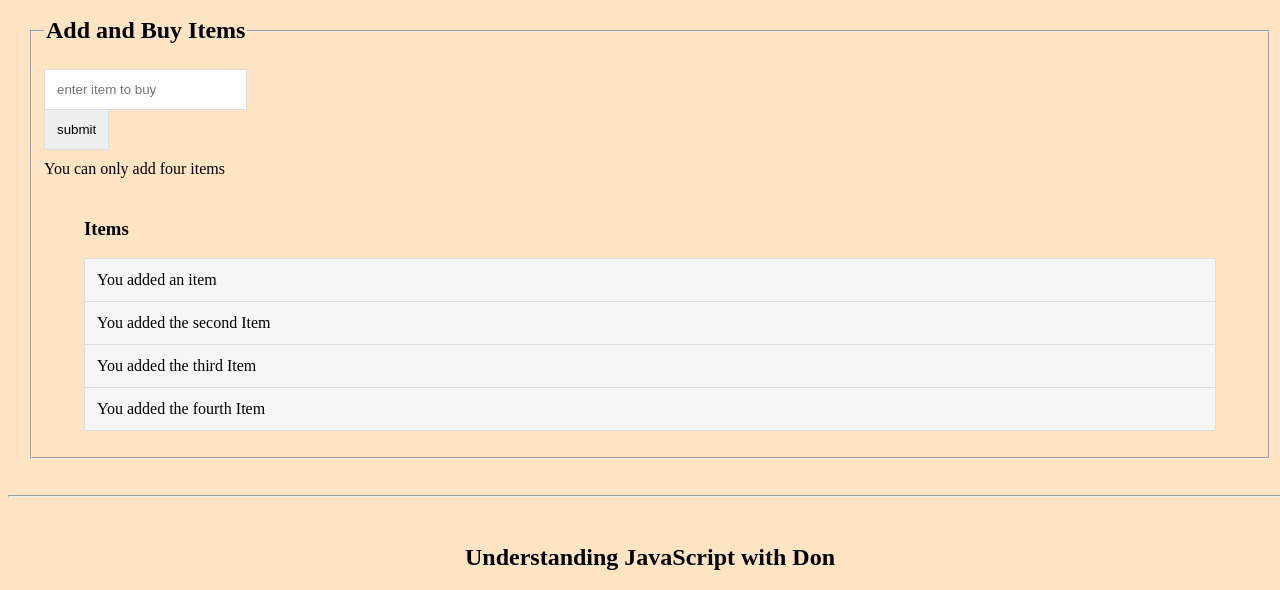
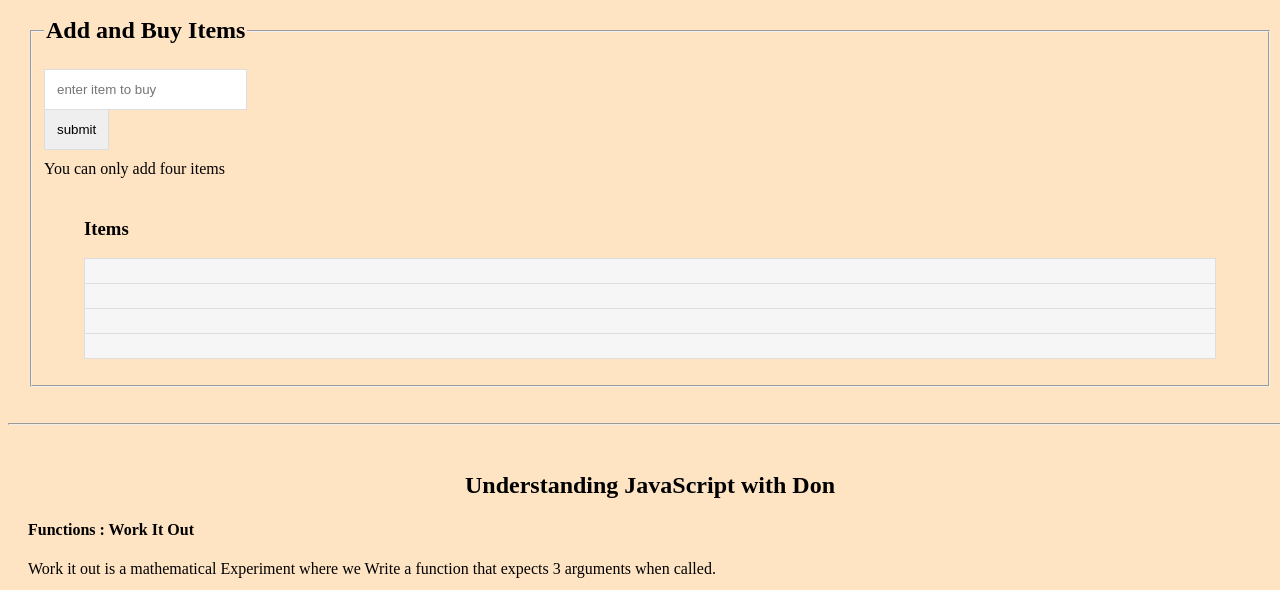
Before and after one commit to Adetoyebamise/hostrepo-for-DOMPractice, a plain HTML site: page index.html in a window 1280 px wide. Both pictures are taken after a click on the element 650 px from the left and 260 px from the top of the page. Shown: the part 131-721 px from the top of the page. Drawn offline with Linux system fonts and the light colour scheme.

Commit message:
add class to input field and value to inner text

```diff
--- a/domPractice.js
+++ b/domPractice.js
@@ -2,6 +2,7 @@
   const clickMeButton= document.querySelector('.click-me-button');
   const outputDiv = document.querySelector('.output');
   const unorderedItemListOne = document.querySelector('#unorderedItemList > ul:nth-child(1) > li:nth-child(1)');
+  const nameInputField = document.querySelector('.item-input');
 
 //  Query selector for the Submitt button
   const submitButton =document.querySelector('#submitButton');
@@ -12,7 +13,7 @@
    };
 
   const replyItemOneFeedback = () => {
-   unorderedItemListOne.innerText = 'You added an item';
+   unorderedItemListOne.innerText = nameInputField.value ;
    };
 
   const showOutputFeedback = () => {
@@ -23,19 +24,19 @@
  const unorderedItemListTwo = document.querySelector('#unorderedItemList > ul:nth-child(1) > li:nth-child(2)');
 
   const tellItemTwoFeedback = () => {
-   unorderedItemListTwo.innerText = 'You added the second Item'
+   unorderedItemListTwo.innerText = nameInputField.value ;
     };
 // Declare variable and function for item three
    const unorderedItemListThree = document.querySelector('#unorderedItemList > ul:nth-child(1) > li:nth-child(3)');
 
   const reportItemThreeFeedback = () => {
-   unorderedItemListThree.innerText = 'You added the third Item'
+   unorderedItemListThree.innerText = nameInputField.value ;
    };
 // Declare variable and function for item four
    const unorderedItemListFour = document.querySelector('#unorderedItemList > ul:nth-child(1) > li:nth-child(4)');
 
   const sendItemFourFeedback = () => {
-   unorderedItemListFour.innerText = 'You added the fourth Item'
+   unorderedItemListFour.innerText = nameInputField.value ;
     };
 
     const showOutputFeedbackItemSelection = () => {
@@ -62,10 +63,10 @@
 
 
 
-               /*  DOCUMENT OBJECT MODEL ASSIGNMENT */
+               /* ===  DOCUMENT OBJECT MODEL ASSIGNMENT  ===  */
 
 
-               /* Examine the Document Model        */
+               /* ===  Examine the Document Model     ===   */
 
 //  console.dir(document);    //shows us all of the different property and method in the document
 //  console.log(document);
--- a/index.html
+++ b/index.html
@@ -15,7 +15,7 @@
          <fieldset>
             <legend><h2> <strong>Add and Buy Items</strong> </h2></legend>
            <form>
-            <input type="text" placeholder="enter item to buy">
+            <input class="item-input" type="text" placeholder="enter item to buy">
             <div class="submit-button" id="submitButton"><input type="button" value="submit">
             </div>
            </form>
```
